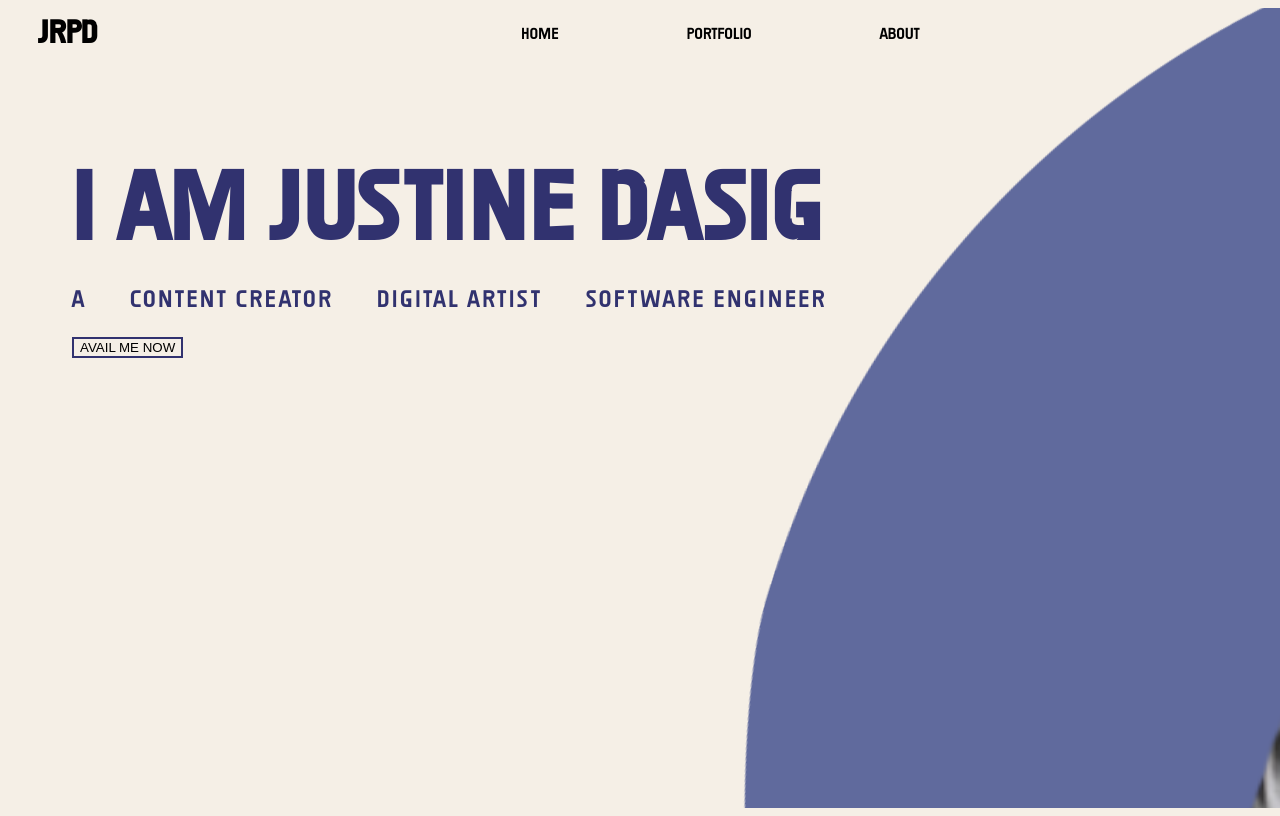
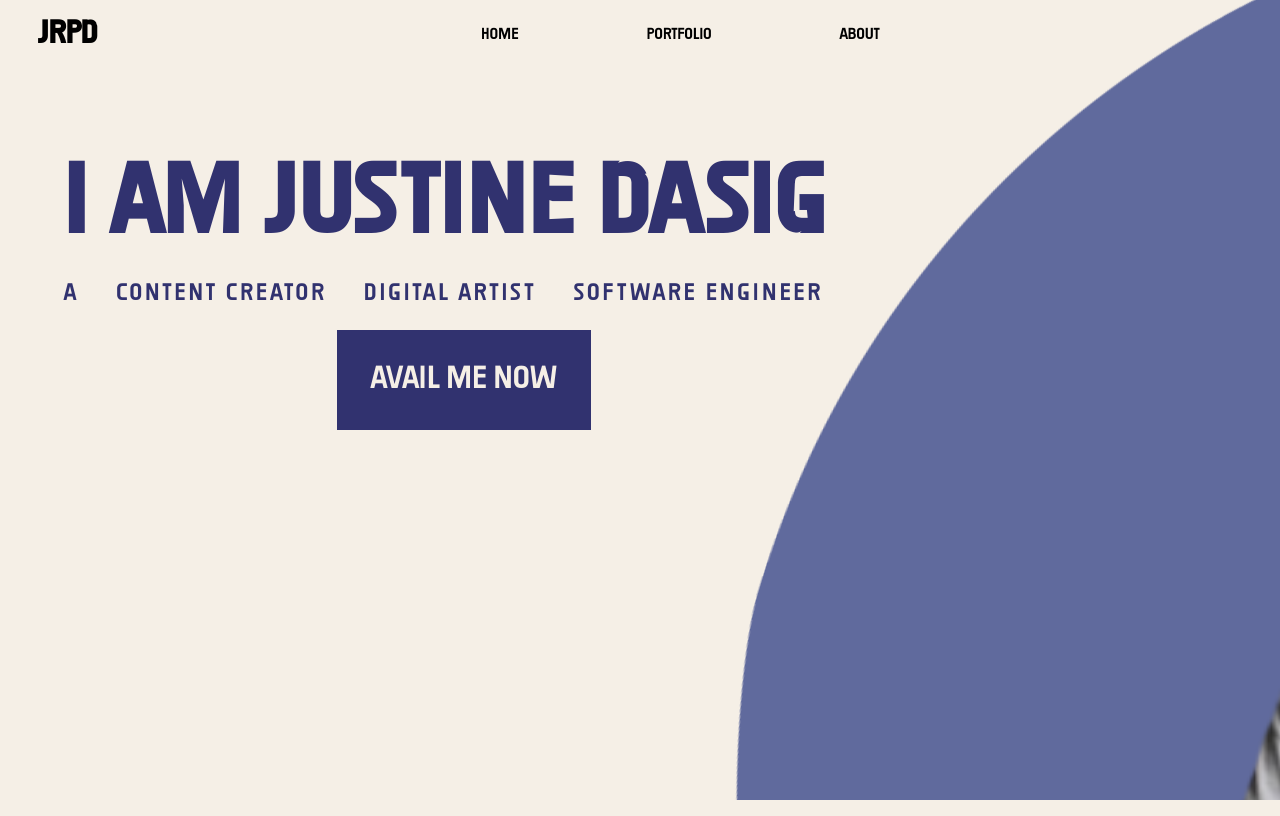
Before and after one commit to justinedasig/Dasig-Portfolio-Website, a plain HTML site: page index.html in a window 1280 px wide. Drawn offline with Linux system fonts and the light colour scheme.

Commit message:
Add files via upload

```diff
--- a/style.css
+++ b/style.css
@@ -11,8 +11,11 @@ body {
     max-width: 1920px;
     background-color: #f5efe6;
 }
-/* @media queries for responsiveness*/
-/* Add *{} for padding and margins */
+
+* {
+    padding: 0;
+    margin: 0;
+}
 
 .navBar {
     width: 100vw;
@@ -79,16 +82,11 @@ ul.insideNavBar {
     top: 20%;
     left: 5%;
     position: relative;
-    align-items: center;
-    justify-content: center;
 }
 
 .heroContentH1 {
-    display: flex;
-    align-items: left;
-    justify-content: left;
     margin: 0;
-    font-size: 6em;
+    font-size: 6.1em;
     letter-spacing: 2px;
     color: #31326f;
 }
@@ -100,19 +98,31 @@ ul.insideNavBar {
 
 .heroContentLi {
     display: inline-flex;
-    align-items: center;
-    justify-content: left;
-    margin-right: 5%;
+    align-items: left;
+    justify-content: space-between;
     padding: 0;
+    margin-right: 1.4em;
     font-size: x-large;
-    letter-spacing: 2.5px;
+    letter-spacing: 3px;
     color: #31326f;
 }
 
 .heroBtn {
+    display: flex;
     border: #31326f 1px solid;
-    background-color: transparent;
+    background-color: #31326f;
     border-width: 0.2vw;
     text-transform: uppercase;
+    font-family: MyImpact;
+    font-size: 2em;
+    color:  #f5efe6;
+    padding: 1em;
+    margin: 0 auto;
+}
 
+.heroBtn:hover {
+    color: #31326f;
+    background-color: #f5efe6;
+    border-color: #31326f;
+    transition: 1s;
 }
```
